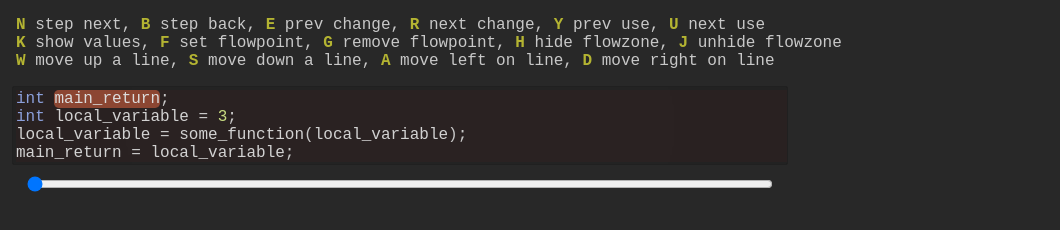
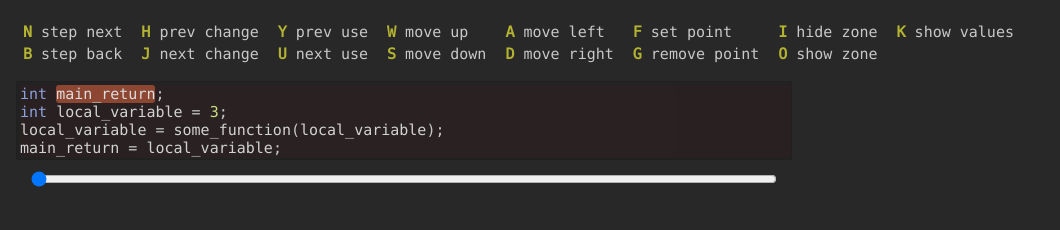
Before and after one commit to clinei/codeliteral, a plain HTML site: page index.html in a window 1280 px wide. Shown: the whole page, without its empty margins (0-1060 px from the left). Drawn offline with Linux system fonts and the light colour scheme.

Commit message:
remapped the keyboard to be easier to use, organized the instructions into a table to be more readable, and added a custom font

```diff
--- a/index.html
+++ b/index.html
@@ -6,23 +6,28 @@
 	<body>
 
 		<p id="instructions">
-			<div class="key">N</div> step next,
-			<div class="key">B</div> step back,
-			<div class="key">E</div> prev change,
-			<div class="key">R</div> next change,
-			<div class="key">Y</div> prev use,
-			<div class="key">U</div> next use
-			<br>
-			<div class="key">K</div> show values,
-			<div class="key">F</div> set flowpoint,
-			<div class="key">G</div> remove flowpoint,
-			<div class="key">H</div> hide flowzone,
-			<div class="key">J</div> unhide flowzone
-			<br>
-			<div class="key">W</div> move up a line,
-			<div class="key">S</div> move down a line,
-			<div class="key">A</div> move left on line,
-			<div class="key">D</div> move right on line
+			<table>
+				<tr>
+					<td><div class="key">N</div> step next</td>
+					<td><div class="key">H</div> prev change</td>
+					<td><div class="key">Y</div> prev use</td>
+					<td><div class="key">W</div> move up</td>
+					<td><div class="key">A</div> move left</td>
+					<td><div class="key">F</div> set point</td>
+					<td><div class="key">I</div> hide zone</td>
+					<td><div class="key">K</div> show values</td>
+				</tr>
+				<tr>
+					<td><div class="key">B</div> step back</td>
+					<td><div class="key">J</div> next change</td>
+					<td><div class="key">U</div> next use</td>
+					<td><div class="key">S</div> move down</td>
+					<td><div class="key">D</div> move right</td>
+					<td><div class="key">G</div> remove point</td>
+					<td><div class="key">O</div> show zone</td>
+					<td></td>
+				</tr>
+			</table>
 		</p>
 
 		<div class="wrapper">
--- a/main.js
+++ b/main.js
@@ -29,114 +29,100 @@ function document_keydown(event) {
 		print();
 	}
 
+	// press F
+	if (event.keyCode == 70) {
+
+		add_flowpoint();
+		print();
+	}
+
+	// press G
+	if (event.keyCode == 71) {
+
+		delete_flowpoint();
+		print();
+	}
+
+	// press C
+	if (event.keyCode == 67) {
+
+		previous_flowpoint();
+		print();
+	}
+
+	// press V
+	if (event.keyCode == 86) {
+
+		next_flowpoint();
+		print();
+	}
+
+	// press W
+	if (event.keyCode == 87) {
+
+		up_line();
+		print();
+	}
+
+	// press S
+	if (event.keyCode == 83) {
+
+		down_line();
+		print();
+	}
+
+	// press A
+	if (event.keyCode == 65) {
+
+		left_line();
+		print();
+	}
+
+	// press D
+	if (event.keyCode == 68) {
+
+		right_line();
+		print();
+	}
+
+	// press Y
+	if (event.keyCode == 89) {
+
+		previous_use();
+		print();
+	}
+
+	// press U
+	if (event.keyCode == 85) {
+
+		next_use();
+		print();
+	}
+
+	// press H
+	if (event.keyCode == 72) {
+
+		previous_change();
+		print();
+	}
+
+	// press J
+	if (event.keyCode == 74) {
+
+		next_change();
+		print();
+	}
+
 	// press I
 	if (event.keyCode == 73) {
 
-		step_into();
+		hide_flowzone();
 		print();
 	}
 
 	// press O
 	if (event.keyCode == 79) {
 
-		step_out();
-		print();
-	}
-
-	// press E
-	if (event.keyCode == 69) {
-
-		previous_change();
-		print();
-	}
-
-	// press R
-	if (event.keyCode == 82) {
-
-		next_change();
-		print();
-	}
-
-	// press Y
-	if (event.keyCode == 89) {
-
-		previous_use();
-		print();
-	}
-
-	// press U
-	if (event.keyCode == 85) {
-
-		next_use();
-		print();
-	}
-
-	// press F
-	if (event.keyCode == 70) {
-
-		add_flowpoint();
-		print();
-	}
-
-	// press G
-	if (event.keyCode == 71) {
-
-		delete_flowpoint();
-		print();
-	}
-
-	// press C
-	if (event.keyCode == 67) {
-
-		previous_flowpoint();
-		print();
-	}
-
-	// press V
-	if (event.keyCode == 86) {
-
-		next_flowpoint();
-		print();
-	}
-
-	// press W
-	if (event.keyCode == 87) {
-
-		up_line();
-		print();
-	}
-
-	// press S
-	if (event.keyCode == 83) {
-
-		down_line();
-		print();
-	}
-
-	// press A
-	if (event.keyCode == 65) {
-
-		left_line();
-		print();
-	}
-
-	// press D
-	if (event.keyCode == 68) {
-
-		right_line();
-		print();
-	}
-
-	// press H
-	if (event.keyCode == 72) {
-
-		hide_flowzone();
-		print();
-	}
-
-	// press J
-	if (event.keyCode == 74) {
-
 		unhide_flowzone();
 		print();
 	}
@@ -148,12 +134,14 @@ function document_keydown(event) {
 		print();
 	}
 
+	/*
 	// press M
 	if (event.keyCode == 77) {
 
 		toggle_inspection();
 		print();
 	}
+	*/
 
 	let number = event.keyCode - 48;
 
--- a/style.css
+++ b/style.css
@@ -1,14 +1,28 @@
+@font-face {
+	font-family: DejaVuSansMono;
+	src: url(DejaVuSansMono.ttf);
+}
+
 body {
 
-	margin: 12pt;
+	margin: 20px;
 	margin-bottom: 0;
 
-	font-family: monospace;
+	font-family: DejaVuSansMono, monospace;
 	font-weight: normal;
-	font-size: 12pt;
+	font-size: 15px;
+	margin-bottom: 0.3em;
 
 	color: rgb(200, 200, 200);
 	background: rgb(40, 40, 40);
+}
+
+table {
+	color: inherit;
+	font-size: inherit;
+}
+td {
+	padding-right: 16px;
 }
 
 #instructions {
@@ -96,7 +110,7 @@ block {
 
 .selected, .executing, .flow-1, .flow-2, .flow-3, .flow-4, .flow-5, .flow-6, .flow-7, .flow-8, .flow-9 {
 
-	border-radius: 0.3em;
+	border-radius: 0.2em;
 }
 
 .selected {
@@ -104,6 +118,7 @@ block {
 	color: rgba(220, 220, 220, 0.8);
 
 	background-color: rgb(140, 70, 50) !important;
+	/* box-shadow: 0 0 0 1px rgb(140, 70, 50); */
 
 	z-index: 10;
 }
```
Also changed, not shown: DejaVuSansMono.ttf (added).
